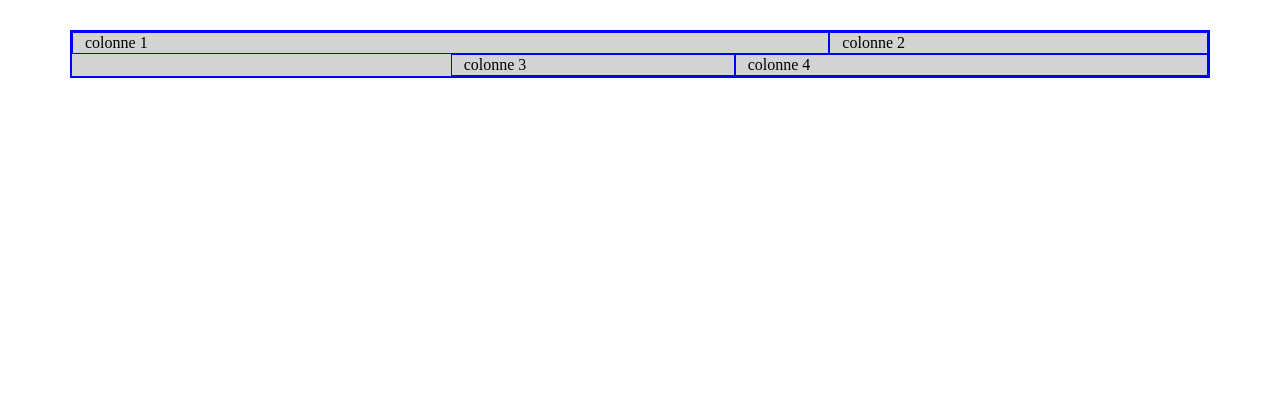
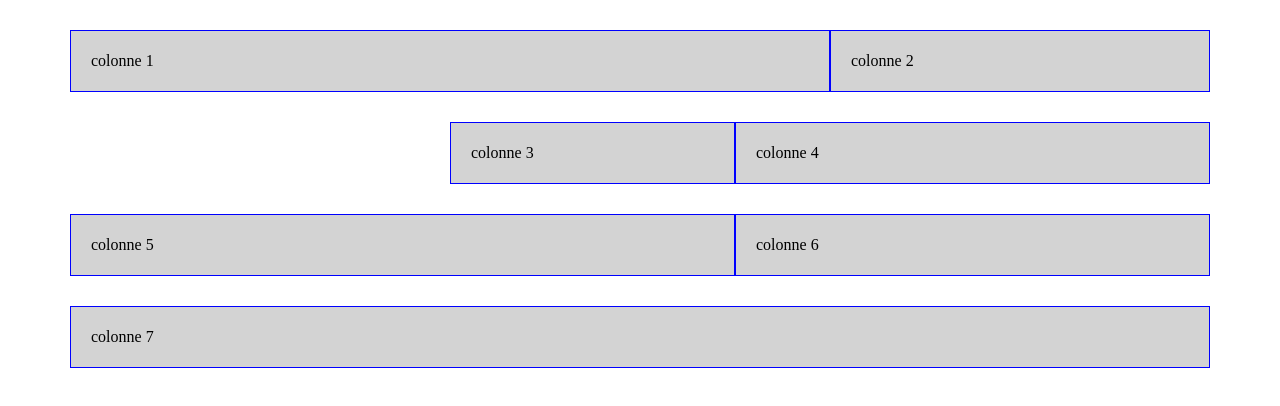
Before and after one commit to anaischassot/tatitotu, a website built with Parcel: page src/index.html in a window 1280 px wide. Built offline with nearby package versions, Linux system fonts and the light colour scheme.

Commit message:
Intégration de la grille bootstrap

```diff
--- a/src/index.html
+++ b/src/index.html
@@ -11,8 +11,19 @@
       <div class="row">
         <div class="col-8">colonne 1</div>
         <div class="col-4">colonne 2</div>
+      </div>
+      <div class="row">
         <div class="col-3 offset-4">colonne 3</div>
         <div class="col-5">colonne 4</div>
+      </div>
+      <div class="row">
+        <div class="col-7">colonne 5</div>
+        <div class="col-5">colonne 6</div>
+      </div>
+    </div>
+    <div class="container">
+      <div class="row">
+        <div class="col-12">colonne 7</div>
       </div>
     </div>
     <script src="js/main.js" type="module"></script>
--- a/src/scss/_base.scss
+++ b/src/scss/_base.scss
@@ -43,8 +43,9 @@ video {
 // base rules
 // ==================================== */
 
-div {
+.row div {
   background: lightgray;
   border: 0.5px blue solid;
   margin-top: 30px;
+  padding: 20px;
 }
```
